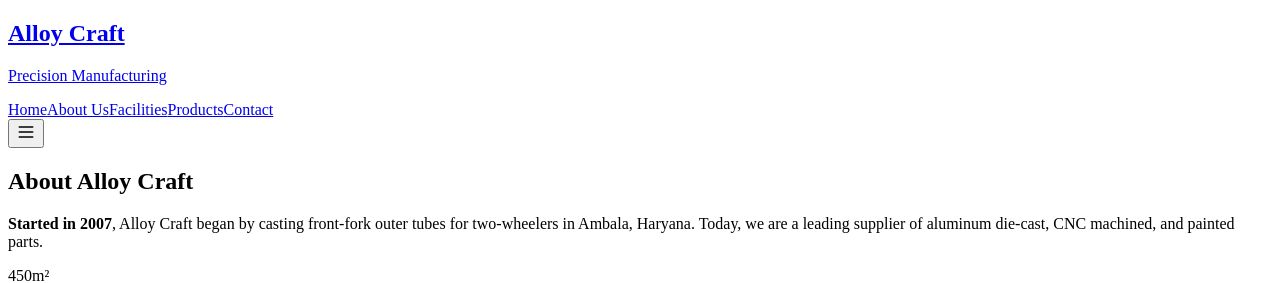
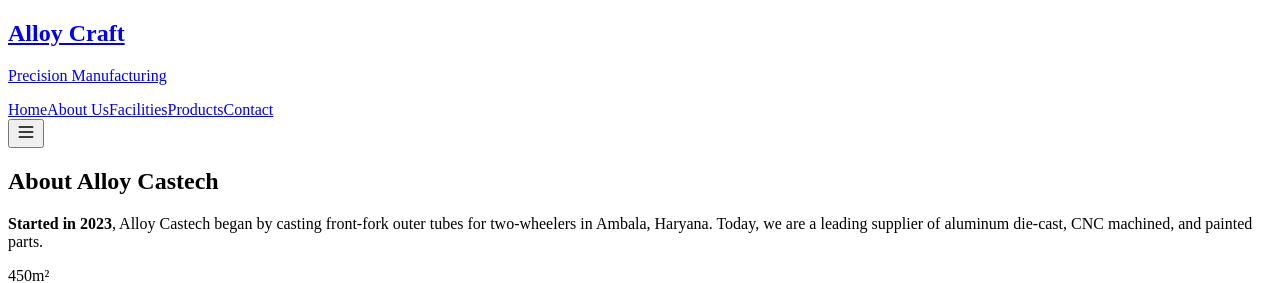
Before and after one commit to Dasvir275/alloy-craft-windows-source, a React (Vite) app in the folder client/: page /about in a window 1280 px wide. Shown: the top 283 px of the page. Built offline with nearby package versions, Linux system fonts and the light colour scheme.

Commit message:
Update about.tsx

```diff
--- a/client/src/pages/about.tsx
+++ b/client/src/pages/about.tsx
@@ -6,10 +6,10 @@ export default function About() {
       <div className="max-w-7xl mx-auto px-4 sm:px-6 lg:px-8">
         <div className="grid lg:grid-cols-2 gap-12 items-center">
           <div>
-            <h1 className="text-4xl font-bold text-gray-900 mb-6">About Alloy Craft</h1>
+            <h1 className="text-4xl font-bold text-gray-900 mb-6">About Alloy Castech</h1>
             <div className="space-y-6 text-gray-600">
               <p className="text-lg">
-                <strong className="text-gray-900">Started in 2007</strong>, Alloy Craft began by casting front-fork outer tubes for two-wheelers in Ambala, Haryana. Today, we are a leading supplier of aluminum die-cast, CNC machined, and painted parts.
+                <strong className="text-gray-900">Started in 2023</strong>, Alloy Castech began by casting front-fork outer tubes for two-wheelers in Ambala, Haryana. Today, we are a leading supplier of aluminum die-cast, CNC machined, and painted parts.
               </p>
 
               <div className="grid sm:grid-cols-2 gap-4">
```
